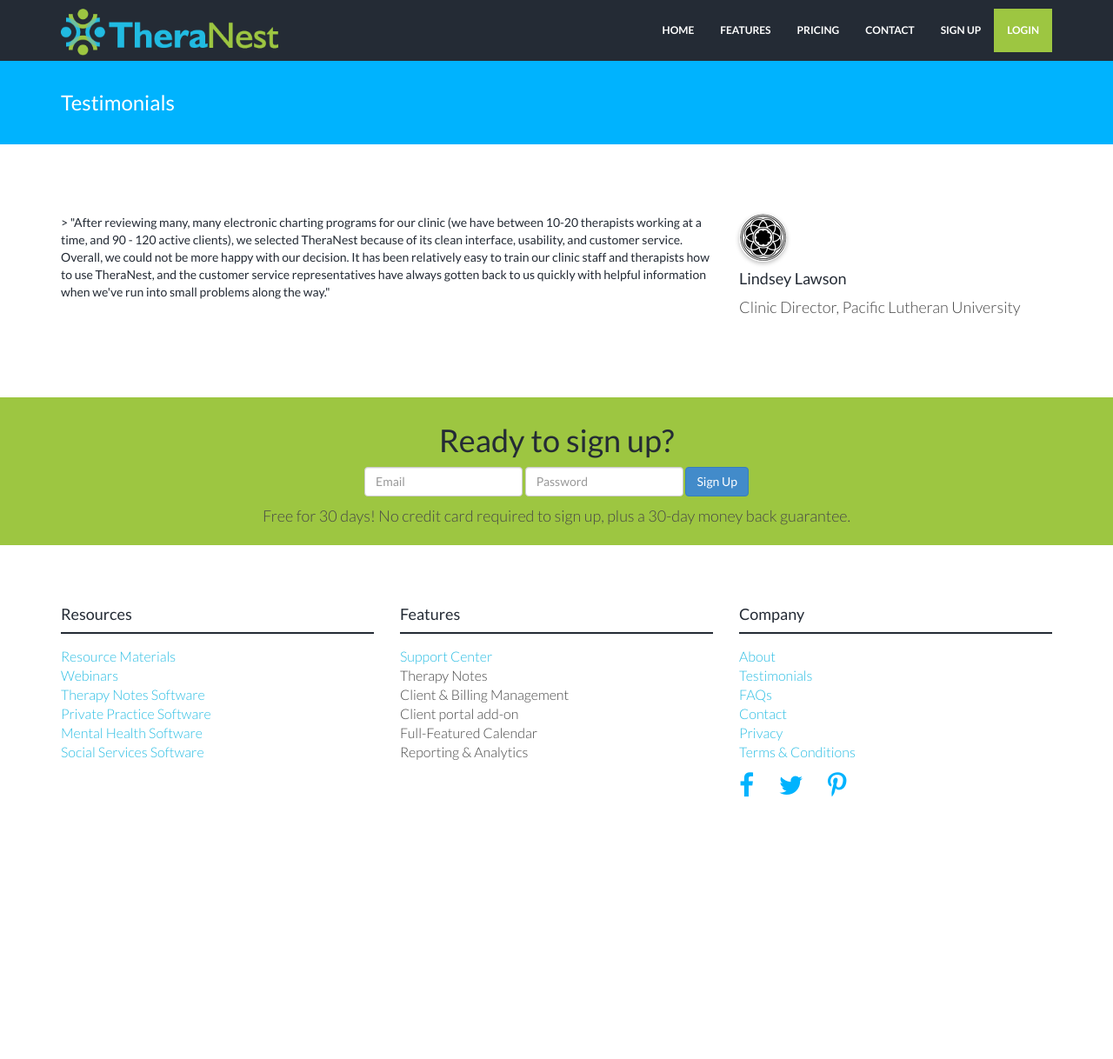
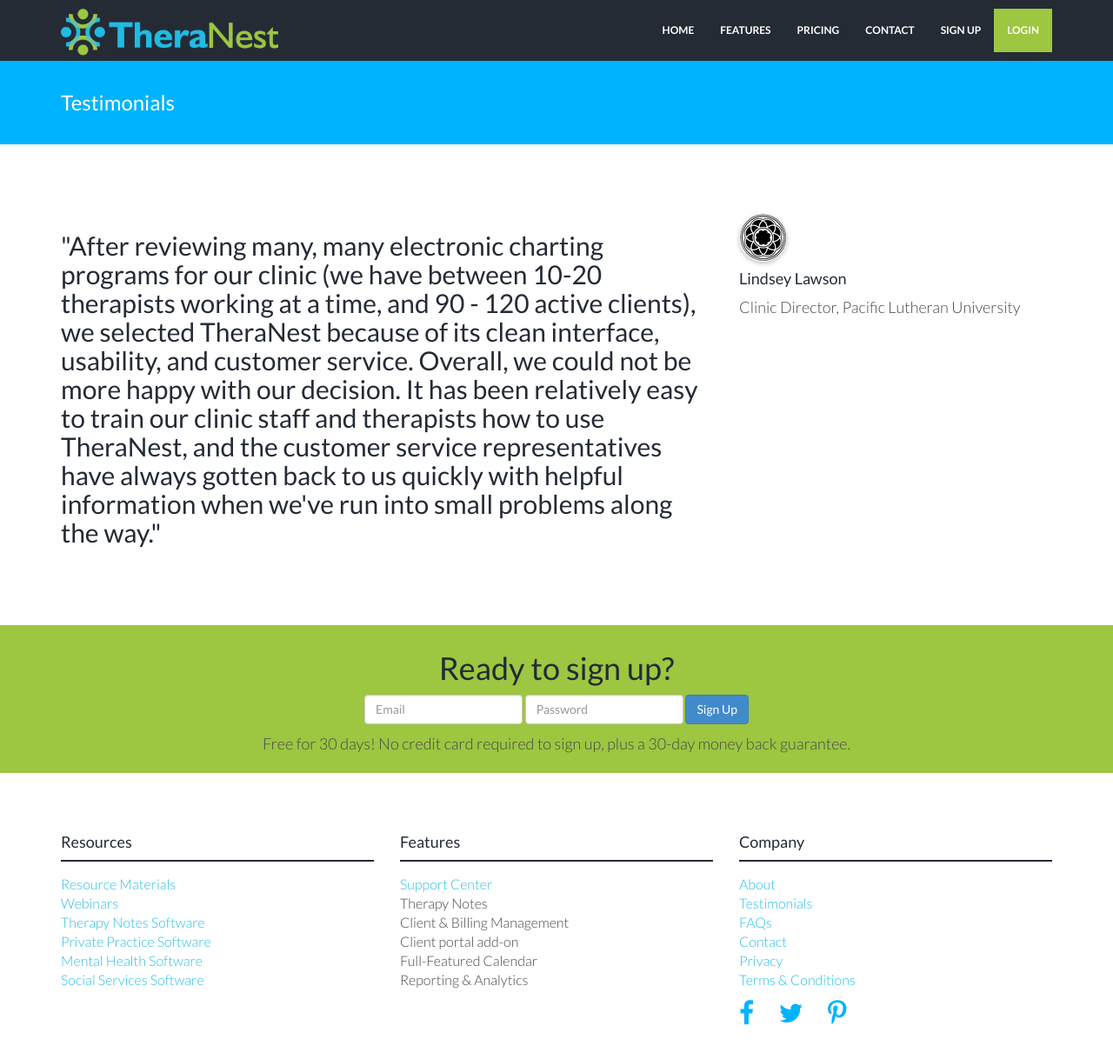
Before and after one commit to kaylacille/theranest-update, a Jekyll site: the page built from testimonials.html, in a window 1280 px wide and 1253 px high. Shown: the top 1218 px of the window at 87% size. Built offline with Jekyll 4.4.1, drawn with Linux system fonts in a browser that asks for light colours; nearby versions of some CDN libraries.

Commit message:
Update testimonials page

```diff
--- a/testimonials.html
+++ b/testimonials.html
@@ -7,7 +7,9 @@
 <div class="container mtb">
     <div class="row">
         <div class="col-lg-8">
-        > "After reviewing many, many electronic charting programs for our clinic (we have between 10-20 therapists working at a time, and 90 - 120 active clients), we selected TheraNest because of its clean interface, usability, and customer service. Overall, we could not be more happy with our decision. It has been relatively easy to train our clinic staff and therapists how to use TheraNest, and the customer service representatives have always gotten back to us quickly with helpful information when we've run into small problems along the way."
+        <h2>
+        "After reviewing many, many electronic charting programs for our clinic (we have between 10-20 therapists working at a time, and 90 - 120 active clients), we selected TheraNest because of its clean interface, usability, and customer service. Overall, we could not be more happy with our decision. It has been relatively easy to train our clinic staff and therapists how to use TheraNest, and the customer service representatives have always gotten back to us quickly with helpful information when we've run into small problems along the way."
+        </h2>
         </div>
 
         <div class="col-lg-4">
@@ -15,6 +17,5 @@
             <h4>Lindsey Lawson</h4>
             <p>Clinic Director, Pacific Lutheran University</p>
         </div>
-
     </div><! --/row -->
 </div><! --/container -->
```
